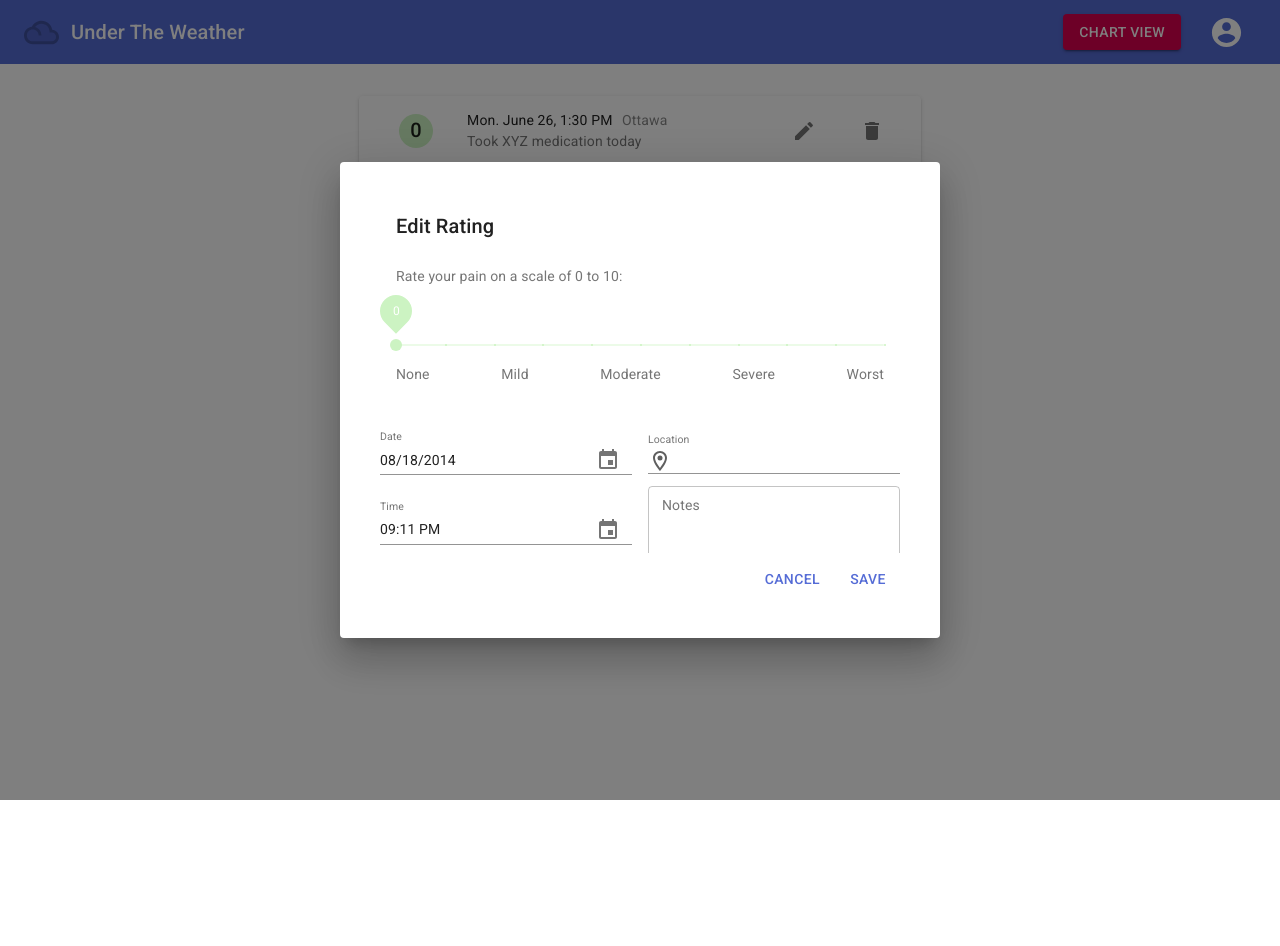
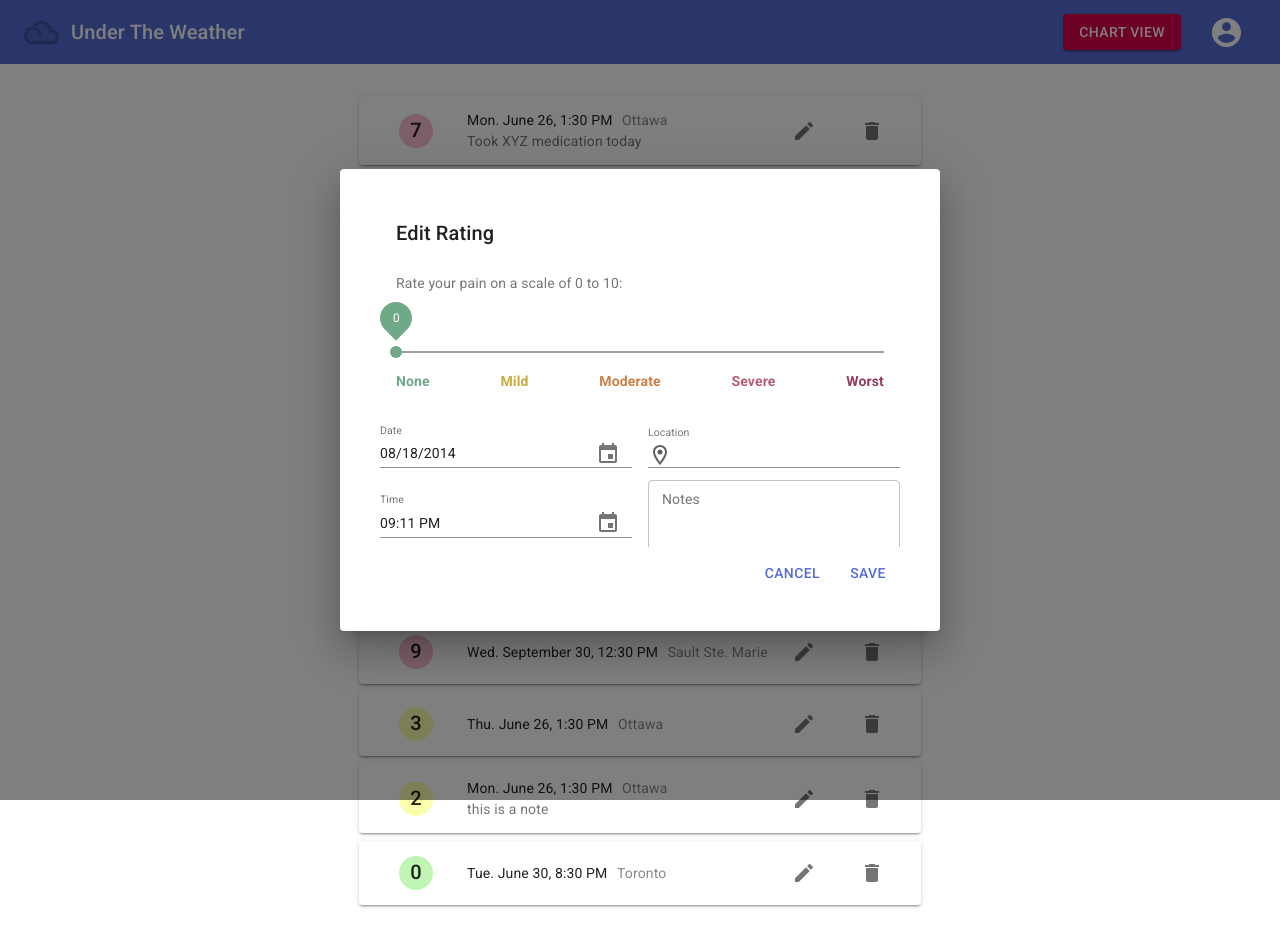
Before and after one commit to robinwakeman/under-the-weather, a Next.js app: page /app/listView in a window 1280 px wide. Both pictures are taken after a click on the button 804 px from the left and 130 px from the top of the page. Shown: the top 946 px of the page. Before the commit the page ends 800 px from the top, so only its background shows below. Built offline with nearby package versions, Linux system fonts and the light colour scheme.

Commit message:
minor style changes

```diff
--- a/components/EntryDialog.js
+++ b/components/EntryDialog.js
@@ -47,22 +47,22 @@ export default function ResponsiveDialog(props) {
           </Grid>
 
           <Grid item>
-            <Slider rating={10}/>
+            <Slider />
             <Grid container justify="space-between">
               <Grid item>
-                <DialogContentText>None</DialogContentText>
+                <span style={{color: "#70a987"}}><b>None</b></span>
               </Grid>
               <Grid item>
-                <DialogContentText>Mild</DialogContentText>
+                <span style={{color: "#c7ac40"}}><b>Mild</b></span>
               </Grid>
               <Grid item>
-                <DialogContentText>Moderate</DialogContentText>
+                <span style={{color: "#cc7f47"}}><b>Moderate</b></span>
               </Grid>
               <Grid item>
-                <DialogContentText>Severe</DialogContentText>
+                <span style={{color: "#b35d74"}}><b>Severe</b></span>
               </Grid>
               <Grid item>
-                <DialogContentText>Worst</DialogContentText>
+                <span style={{color: "#8f3d62"}}><b>Worst</b></span>
               </Grid>
             </Grid>
           </Grid>
--- a/components/List.js
+++ b/components/List.js
@@ -19,7 +19,7 @@ import EditIcon from '@material-ui/icons/Edit';
 const entries = [
     {
       location: 'Ottawa',
-      rating: 0,
+      rating: 7,
       date: 'June 26',
       day: 'Mon',
       time: '1:30 PM',
@@ -27,7 +27,7 @@ const entries = [
     },
     {
       location: 'Sault Ste. Marie',
-      rating: 2,
+      rating: 6,
       date: 'September 30',
       day: 'Wed',
       time: '12:30 PM',
@@ -35,7 +35,7 @@ const entries = [
     },
     {
       location: 'Ottawa',
-      rating: 8,
+      rating: 5,
       date: 'June 26',
       day: 'Thu',
       time: '1:30 PM',
@@ -51,7 +51,7 @@ const entries = [
     },
     {
       location: 'Toronto',
-      rating: 9,
+      rating: 3,
       date: 'June 30',
       day: 'Tue',
       time: '8:30 PM',
@@ -59,11 +59,51 @@ const entries = [
     },
     {
       location: 'Ottawa',
-      rating: 10,
+      rating: 6,
       date: 'June 26',
       day: 'Thu',
       time: '1:30 PM',
       notes: 'this is a note',
+    },
+     {
+      location: 'Ottawa',
+      rating: 10,
+      date: 'June 26',
+      day: 'Mon',
+      time: '1:30 PM',
+      notes: 'Took XYZ medication today',
+    },
+    {
+      location: 'Sault Ste. Marie',
+      rating: 9,
+      date: 'September 30',
+      day: 'Wed',
+      time: '12:30 PM',
+      notes: '',
+    },
+    {
+      location: 'Ottawa',
+      rating: 3,
+      date: 'June 26',
+      day: 'Thu',
+      time: '1:30 PM',
+      notes: '',
+    },
+       {
+      location: 'Ottawa',
+      rating: 2,
+      date: 'June 26',
+      day: 'Mon',
+      time: '1:30 PM',
+      notes: 'this is a note',
+    },
+    {
+      location: 'Toronto',
+      rating: 0,
+      date: 'June 30',
+      day: 'Tue',
+      time: '8:30 PM',
+      notes: '',
     },
 ]
 
@@ -82,19 +122,19 @@ const useStyles = makeStyles(theme => ({
     textAlign: 'center',
   },
   noPain: {
-    backgroundColor: '#CCF3C2',
+    backgroundColor: '#c0f5b3',
   },
   mildPain: {
-    backgroundColor: '#EFEAB4',
+    backgroundColor: '#faffab',
   },
   moderatePain: {
-    backgroundColor: '#FFE5B4',
+    backgroundColor: '#ffcea3',
   },
   severePain: {
-    backgroundColor: '#FFD7D1',
+    backgroundColor: '#fac0d0',
   },
   worstPain: {
-    backgroundColor: '#C45A76',
+    backgroundColor: '#d98fb5',
   },
 }));
 
--- a/components/Slider.js
+++ b/components/Slider.js
@@ -17,9 +17,9 @@ const useStyles = makeStyles(theme => ({
   mark: props => ({
     backgroundColor: props.backgroundColor,
   }),
-  rail: props => ({
-    backgroundColor: props.backgroundColor,
-  }),
+  rail: {
+      backgroundColor: "#000",
+    },
   track: props => ({
     backgroundColor: props.backgroundColor,
   }),
@@ -72,24 +72,25 @@ function valuetext(value) {
 }
 
 // map each pain rating value to a color code
+// (based on a commonly-used pain assessment scale)
 function getPainColor(rating) {
   switch(rating) {
     case 0:
-      return "#CCF3C2";
+      return "#70a987"; // no pain
     case 1:
     case 2:
     case 3:
-      return "#EFEAB4";
+      return "#c7ac40"; // mild pain
     case 4:
     case 5:
     case 6:
-      return "#FFE5B4";
+      return "#cc7f47"; // moderate pain
     case 7:
     case 8:
     case 9:
-      return "#FFD7D1";
+      return "#b35d74"; // severe pain
     case 10:
-      return "#C45A76";
+      return "#8f3d62"; // worst possible pain
   }
 }
 
@@ -115,7 +116,6 @@ export default function DiscreteSlider(props) {
         aria-labelledby="discrete-slider"
         valueLabelDisplay="auto"
         step={1}
-        marks
         min={0}
         max={10}
         valueLabelDisplay="on"
```
